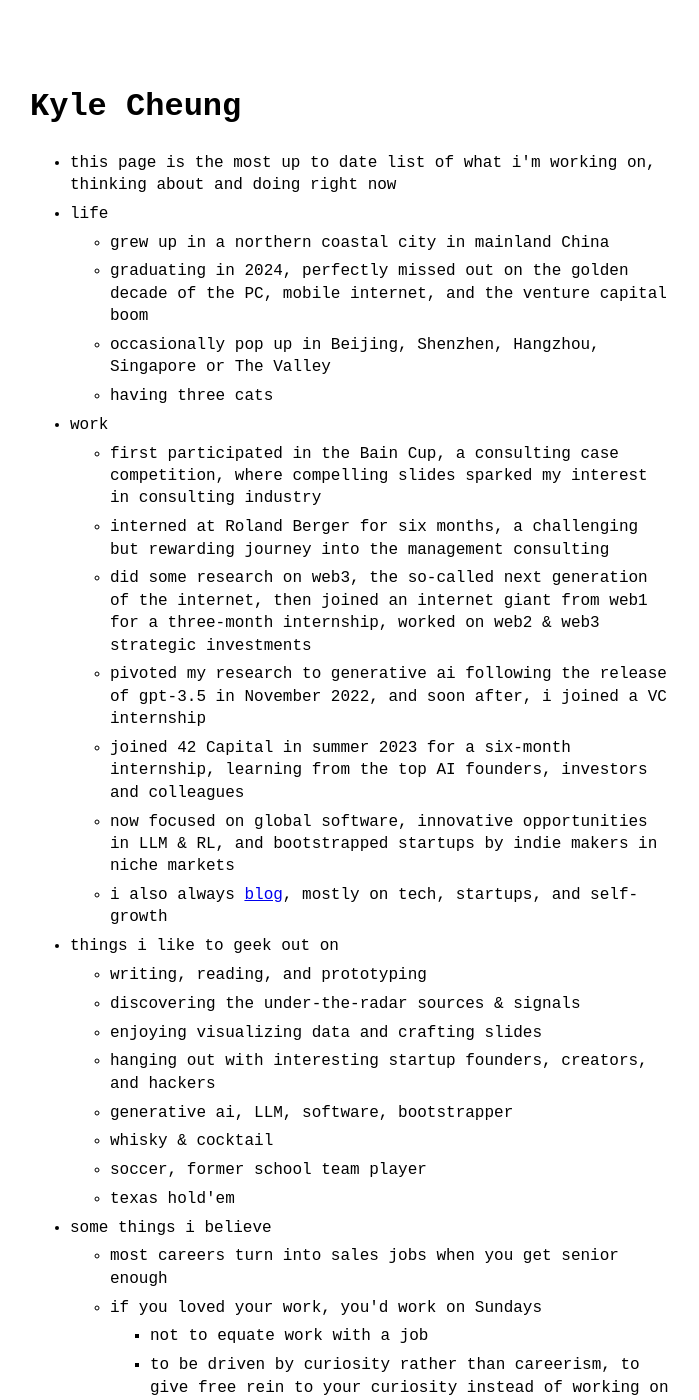
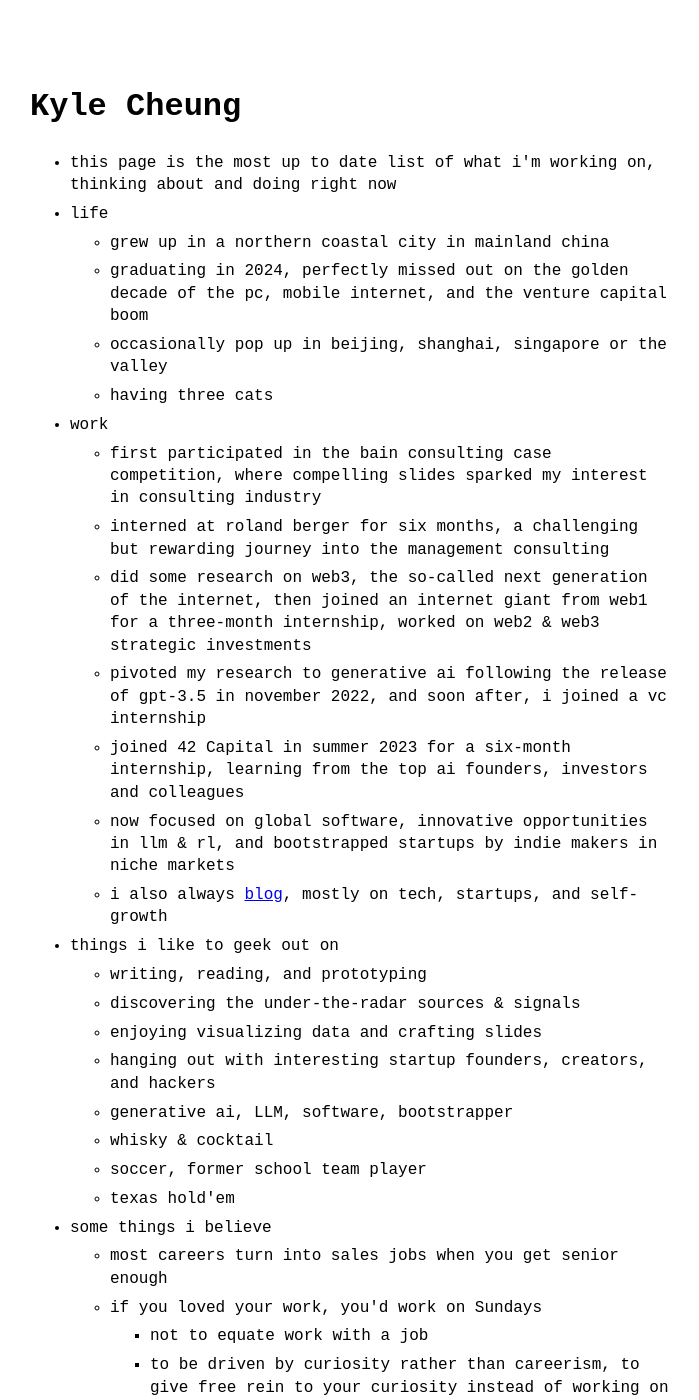
Before and after one commit to kylezgq/kylezgq.github.io, a Jekyll site: the page built from index.md, in a window 1280 px wide and 1400 px high. Shown: the whole window, without its empty margins (290-989 px from the left). Built offline with Jekyll 4.4.1, drawn with Linux system fonts in a browser that asks for light colours; some of the changed text lies outside the part shown.

Commit message:
Update menu.yml

```diff
--- a/_data/menu.yml
+++ b/_data/menu.yml
@@ -3,19 +3,19 @@ entries:
 
   - title: life
     entries:
-      - title: grew up in a northern coastal city in mainland China
-      - title: graduating in 2024, perfectly missed out on the golden decade of the PC, mobile internet, and the venture capital boom
-      - title: occasionally pop up in Beijing, Shenzhen, Hangzhou, Singapore or The Valley
+      - title: grew up in a northern coastal city in mainland china
+      - title: graduating in 2024, perfectly missed out on the golden decade of the pc, mobile internet, and the venture capital boom
+      - title: occasionally pop up in beijing, shanghai, singapore or the valley
       - title: having three cats
 
   - title: work
     entries:
-      - title: first participated in the Bain Cup, a consulting case competition, where compelling slides sparked my interest in consulting industry
-      - title: interned at Roland Berger for six months, a challenging but rewarding journey into the management consulting
+      - title: first participated in the bain consulting case competition, where compelling slides sparked my interest in consulting industry
+      - title: interned at roland berger for six months, a challenging but rewarding journey into the management consulting
       - title: did some research on web3, the so-called next generation of the internet, then joined an internet giant from web1 for a three-month internship, worked on web2 & web3 strategic investments
-      - title: pivoted my research to generative ai following the release of gpt-3.5 in November 2022, and soon after, i joined a VC internship
-      - title: joined 42 Capital in summer 2023 for a six-month internship, learning from the top AI founders, investors and colleagues
-      - title: now focused on global software, innovative opportunities in LLM & RL, and bootstrapped startups by indie makers in niche markets
+      - title: pivoted my research to generative ai following the release of gpt-3.5 in november 2022, and soon after, i joined a vc internship
+      - title: joined 42 Capital in summer 2023 for a six-month internship, learning from the top ai founders, investors and colleagues
+      - title: now focused on global software, innovative opportunities in llm & rl, and bootstrapped startups by indie makers in niche markets
       - title: i also always <a href='archive.html'>blog</a>, mostly on tech, startups, and self-growth
 
   - title: things i like to geek out on
@@ -51,7 +51,7 @@ entries:
           - title: we might call this first principle thinking
       - title: intellectual honesty
         entries:
-          - title: the best praise i've ever heard about someone was from Peter Fenton's remark about Bill Gurley, the degree to which truth comes ahead of ego or self for him
+          - title: the best praise i've ever heard about someone was from peter fenton's remark about bill gurley, the degree to which truth comes ahead of ego or self for him
 
   - title: best way to connect
     entries:
@@ -66,5 +66,5 @@ entries:
         url: https://www.linkedin.com/in/kylezgq/
       - title: my book shelf
         url: https://www.goodreads.com/review/list/175571315
-      - title: Jike
+      - title: jike
         url: https://okjk.co/m9u3Ox
```
